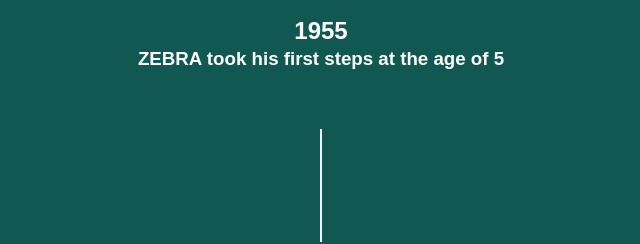
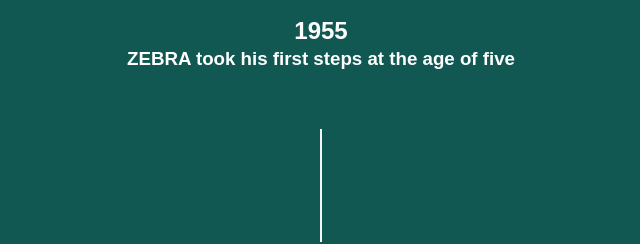
Before and after one commit to LYXOracle/zebravanfomo, a website built with webpack: page index.html in a window 1280 px wide. Shown: the part 954-1198 px from the top of the page, 319-959 px from the left. Built offline with nearby package versions, Linux system fonts and the light colour scheme.

Commit message:
Text changes

```diff
--- a/index.html
+++ b/index.html
@@ -37,7 +37,7 @@
   <div class="event">
     <img src="img/Zebra_Kind_Fliege.jpg"/>
     <h2>1955</h2>
-    <h3>ZEBRA took his first steps at the age of 5</h3>
+    <h3>ZEBRA took his first steps at the age of five</h3>
   </div>
   <div class="divider"></div>
 </div>
```
